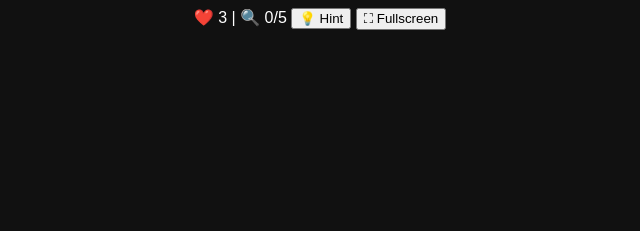
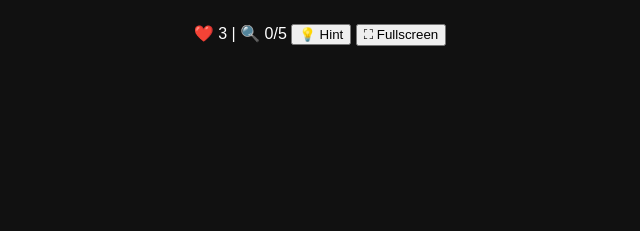
Before and after one commit to MaksumRifai/Temper, a plain HTML site: page game.html in a window 1280 px wide. Shown: the whole page, without its empty margins (320-960 px from the left). Drawn offline with Linux system fonts and the light colour scheme.

Commit message:
Refactor game-area styles and add hud styles
Refactor .game-area and add .hud styles for better layout.

```diff
--- a/css/style.css
+++ b/css/style.css
@@ -12,10 +12,16 @@ body {
 .game-area {
   min-width:1000px;
   display:flex;
-  gap:10px;padding:16px;
+  gap:10px;
+  padding:16px;
   justify-content:center;
   flex-wrap:wrap;
   flex-direction:row
+}
+.hud {
+  justify-content:center;
+  gap:10px;
+  padding:16px
 }
 .img-wrap {
   position:relative
```
